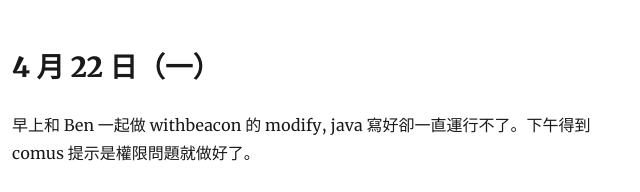
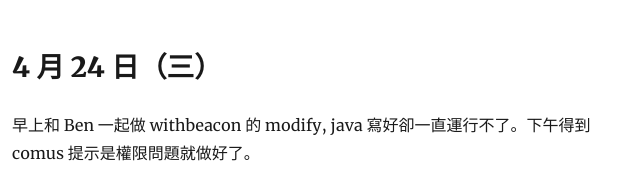
Before and after one commit to withcloud/whyme, a Gatsby site: page /2019-04-24/ in a window 1280 px wide. Shown: the part 274-466 px from the top of the page, 313-953 px from the left. Built offline with nearby package versions, Linux system fonts and the light colour scheme; Gatsby itself is replaced by a stand-in of ours; some packages are replaced by stand-ins of ours.

Commit message:
fix the wrong date

```diff
--- a/content/blog/2019-04-24/index.md
+++ b/content/blog/2019-04-24/index.md
@@ -7,7 +7,7 @@ authors:
     avatar: /team/srib.jpg
 ---
 
-4 月 22 日（一）
+4 月 24 日（三）
 ---
 
 早上和 Ben 一起做 withbeacon 的 modify, java 寫好卻一直運行不了。下午得到 comus 提示是權限問題就做好了。
```
